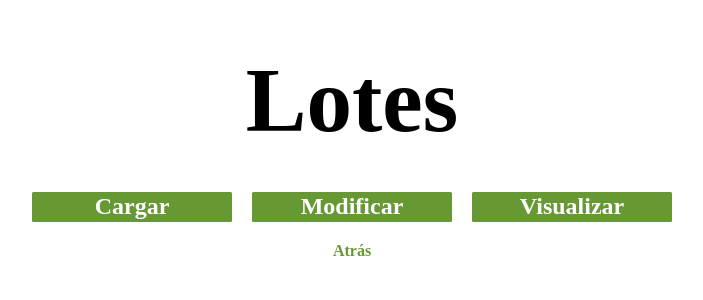
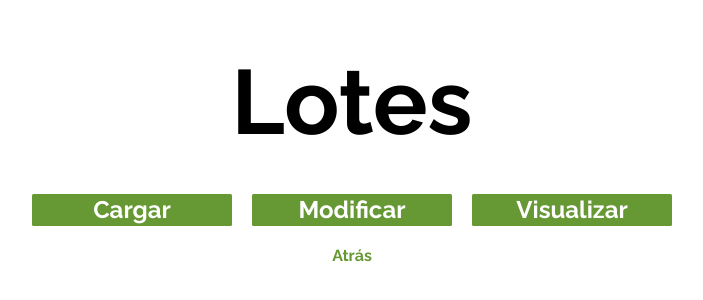
Before and after one commit to tomicatellani/Sistema-de-Trazabilidad, an Electron app: page src/lotes/lotes.html in a window 1280 px wide. Shown: the part 152-452 px from the top of the page, without its empty margins (288-991 px from the left). Drawn offline with Linux system fonts and the light colour scheme.

Commit message:
Fuente linkeada a Google Fonts

```diff
--- a/src/lotes/lotes.html
+++ b/src/lotes/lotes.html
@@ -6,6 +6,7 @@
     <meta name="viewport" content="width=device-width, initial-scale=1.0">
     <link rel="stylesheet" href="lotes-style.css">
     <link rel="stylesheet" href="../app/master.css">
+    <link href="https://fonts.googleapis.com/css2?family=Raleway:ital,wght@0,100;0,200;0,300;0,400;0,500;0,600;0,700;0,800;0,900;1,100;1,200;1,300;1,400;1,500;1,600;1,700;1,800;1,900&display=swap" rel="stylesheet">
     <title>Lotes</title>
 </head>
 
```
